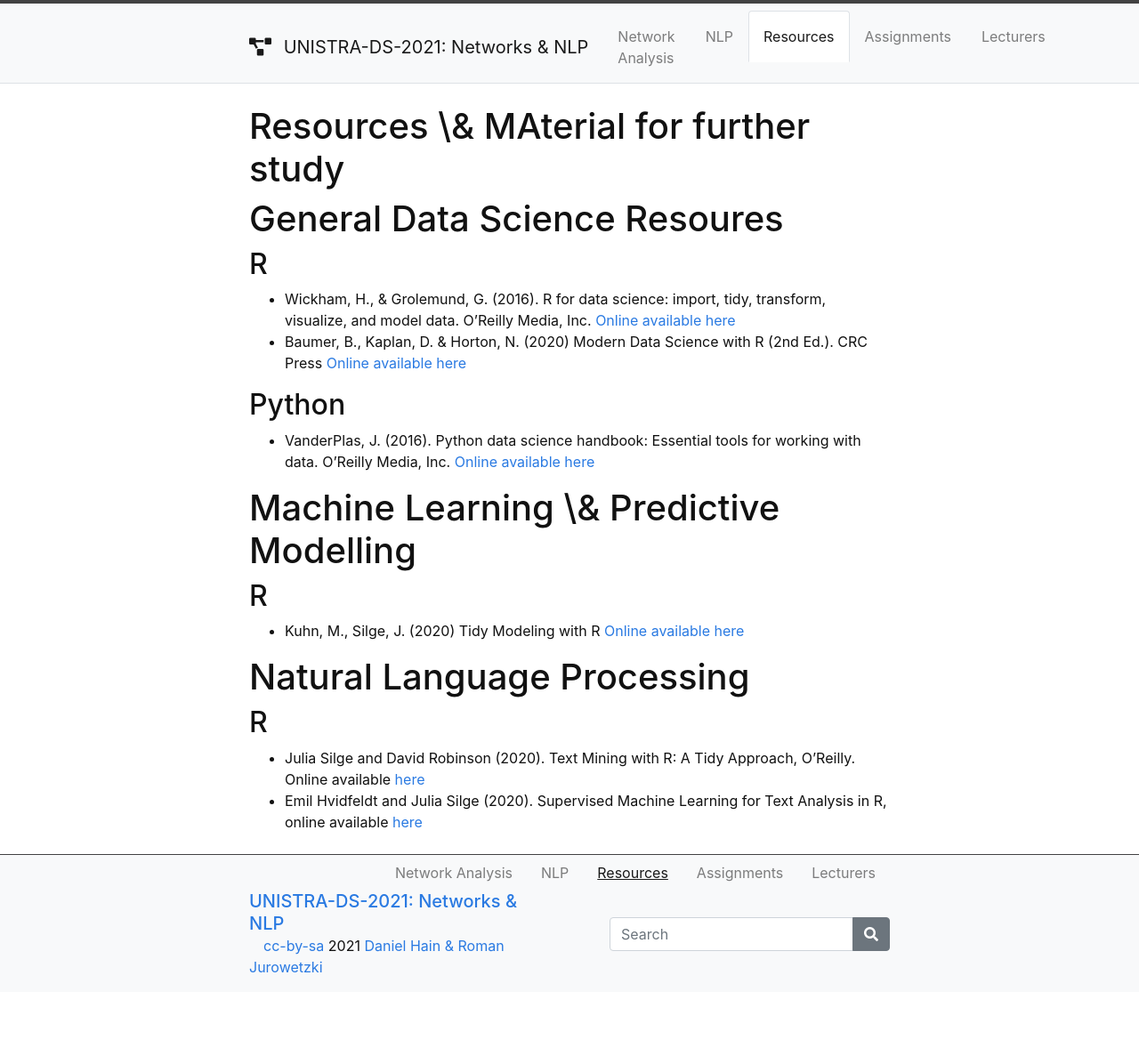
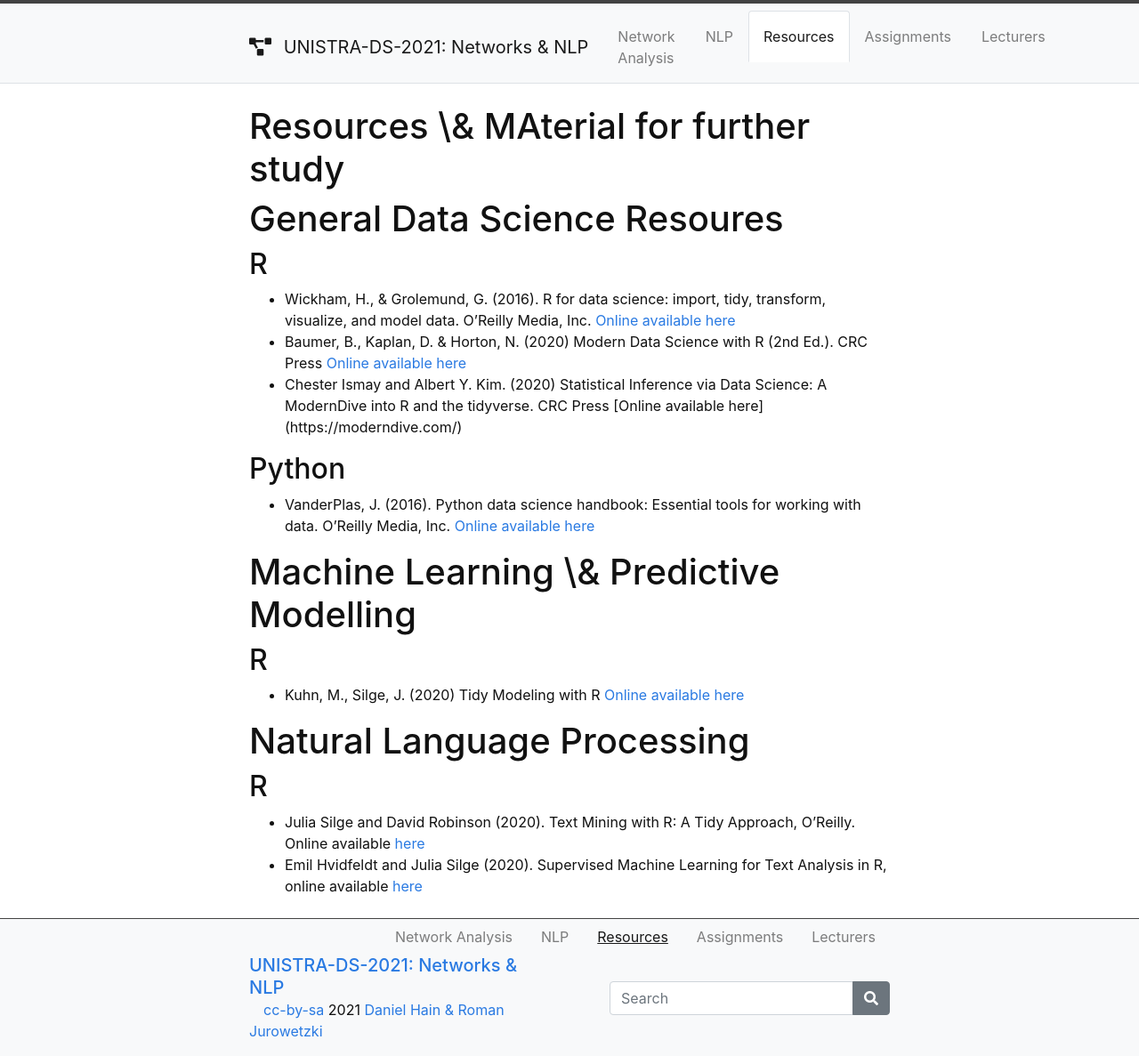
Before and after one commit to SDS-AAU/UNISTRA-DS-2020, a Jekyll site: the page built from content/2-ressources.md, in a window 1280 px wide. Shown: the whole page at 89% size. Built offline with Jekyll 4.4.1, drawn with Linux system fonts in a browser that asks for light colours; before the commit the page ends 1115 px from its top, so only the background shows below that.

Commit message:
Update 2-ressources.md

```diff
--- a/content/2-ressources.md
+++ b/content/2-ressources.md
@@ -8,7 +8,7 @@ nav: Resources
 ## R
 * Wickham, H., & Grolemund, G. (2016). R for data science: import, tidy, transform, visualize, and model data. O'Reilly Media, Inc. [Online available here](https://r4ds.had.co.nz/)
 * Baumer, B., Kaplan, D. & Horton, N. (2020) Modern Data Science with R (2nd Ed.). CRC Press [Online available here](https://beanumber.github.io/mdsr2e/)
-
+* Chester Ismay and Albert Y. Kim. (2020) Statistical Inference via Data Science: A ModernDive into R and the tidyverse. CRC Press [Online available here]  (https://moderndive.com/)
 
 ## Python
 * VanderPlas, J. (2016). Python data science handbook: Essential tools for working with data. O'Reilly Media, Inc. [Online available here](https://jakevdp.github.io/PythonDataScienceHandbook/index.html)
```
